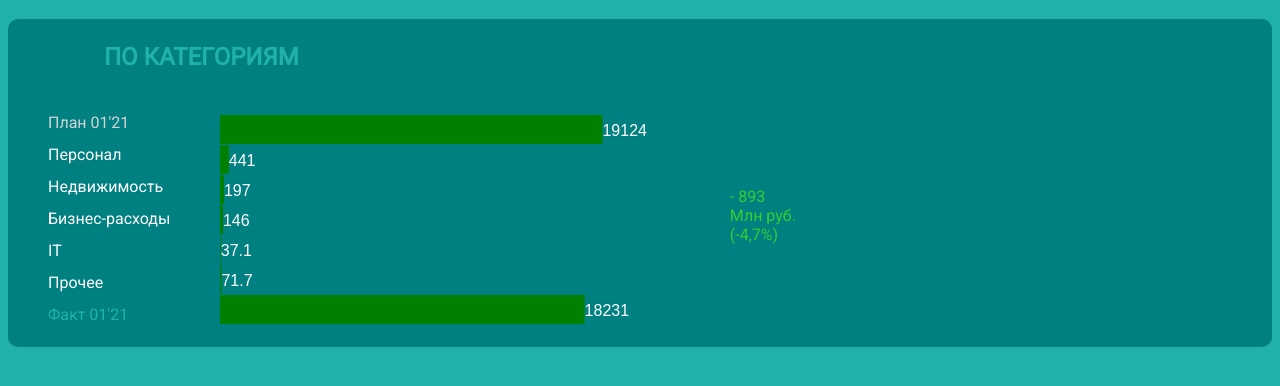
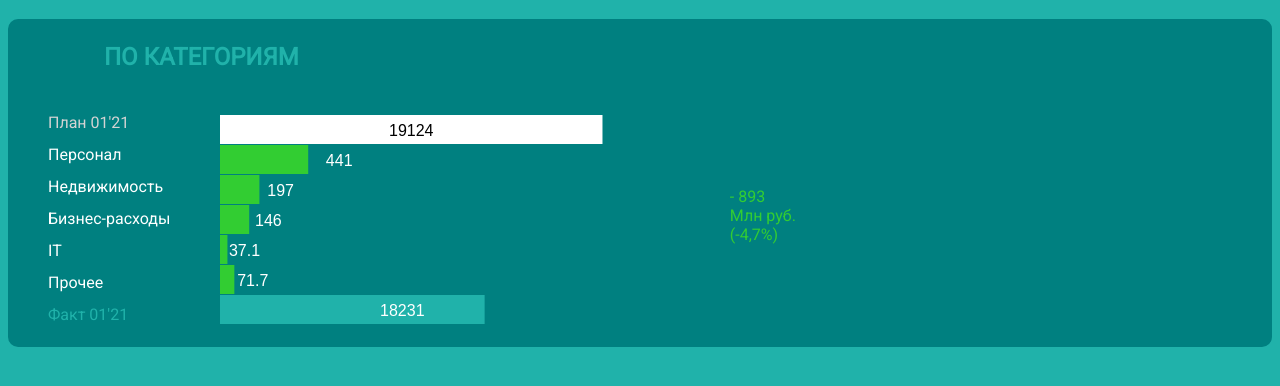
Before and after one commit to Igor0606Victorovich/sberJob, a plain HTML site: page index.html in a window 1280 px wide. Shown: the part 62-448 px from the top of the page. Drawn offline with nearby package versions, Linux system fonts and the light colour scheme.

Commit message:
Add files via upload

```diff
--- a/d3.js
+++ b/d3.js
@@ -20,30 +20,54 @@ var bar = graph
  return "translate(0," + i * barHeight + ")";
 });
 
+
 bar
 .append("rect")
-.attr("width", function(d) {
-return d * scaleFactor;
+.attr("width", function(d, i) {
+	if (i === 0) {
+		return d * scaleFactor;
+	} else if (i === data.length - 1) {
+		return d * scaleFactor - 100;
+	} else {
+		return d * scaleFactor * 10;
+	}
+
 	})
-.attr("height", barHeight - 1);
+.attr("height", barHeight - 1)
+.attr("fill", function(d, i) {
+	if (i === 0) {
+		return "white";
+	} else if (i === data.length - 1) {
+		return "#20B2AA";
+	} else {
+		return "#32CD32"
+	}
+});
 
 bar.append("text")
-.attr("x", function(d) {
-return (d*scaleFactor);
+
+.attr("x", function(d, i) {
+	if (i === 0){
+return (d*scaleFactor * 0.5);
+} else if (i === data.length - 1) {
+return (d*scaleFactor * 0.5);
+} else return (d*scaleFactor * 12);
   })
+
 .attr("y", barHeight / 2)
 .attr("dy", ".35em")
+
+.attr("fill", function(d, i){
+	return i === 0 ? "black" : "white";
+})
+.attr("text-anchor", function(d, i) {
+	if (i === 0) {
+		return "middle";
+	} else if (i === data.length - 1) {
+		return "middle";
+	} else {
+		return "right"
+	}
+})
 .text(function(d) { return d;
  });
-
-
-// var bar1 = graph
-// .select("g")
-// .data(data)
-
-// bar1
-// .append("rect")
-// .attr("width", function(d) {
-//  return d * scaleFactor *10;
-//  })
-// .style("color", "white")
--- a/sberFront.css
+++ b/sberFront.css
@@ -18,12 +18,7 @@ body {
 	flex-grow: 0.1;
 }
 
-svg rect {
- fill: green;
- }
-
 svg text {
- fill: white;
  font: 1em sans-serif;
  text-anchor: right;
  }
```
Also changed, not shown: index.html (line endings or trailing spaces).
